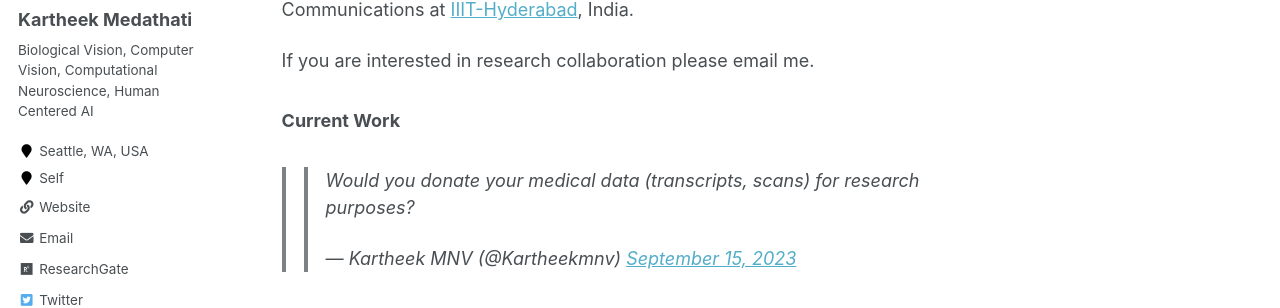
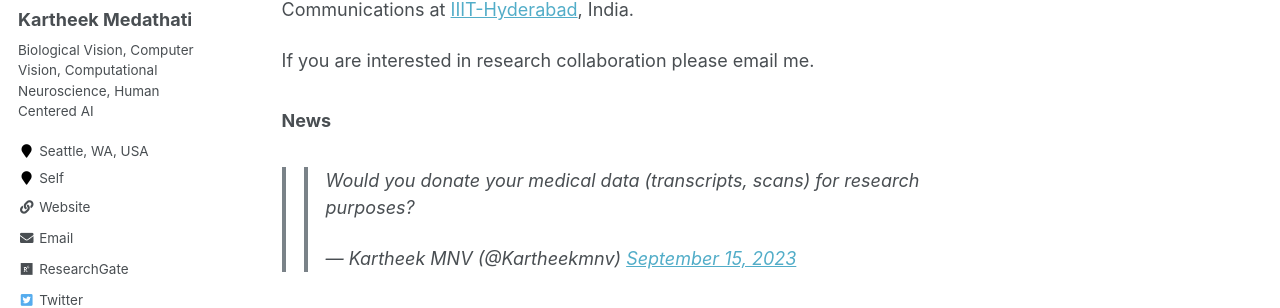
Before and after one commit to kartheekmedathati/kartheekmedathati.github.io, a Jekyll site: the page built from _pages/about.md, in a window 1280 px wide and 1060 px high. Shown: the part 272-580 px from the top of the window. Built offline with Jekyll 4.4.1, drawn with Linux system fonts in a browser that asks for light colours; some web fonts are replaced; comment, search, counter and statistics services are not loaded.

Commit message:
Changed the title of current work to news

```diff
--- a/_pages/about.md
+++ b/_pages/about.md
@@ -12,7 +12,7 @@ I was an Applied Research Scientist with Amazon Prime Video in Seattle, WA, USA.
 
 If you are interested in research collaboration please email me.
 
-### Current Work
+### News
 
 > <blockquote class="twitter-tweet"><p lang="en" dir="ltr">Would you donate your medical data (transcripts, scans) for research purposes?</p>&mdash; Kartheek MNV (@Kartheekmnv) <a href="https://twitter.com/Kartheekmnv/status/1702716390342619468?ref_src=twsrc%5Etfw">September 15, 2023</a></blockquote> <script async src="https://platform.twitter.com/widgets.js" charset="utf-8"></script>
 
```
